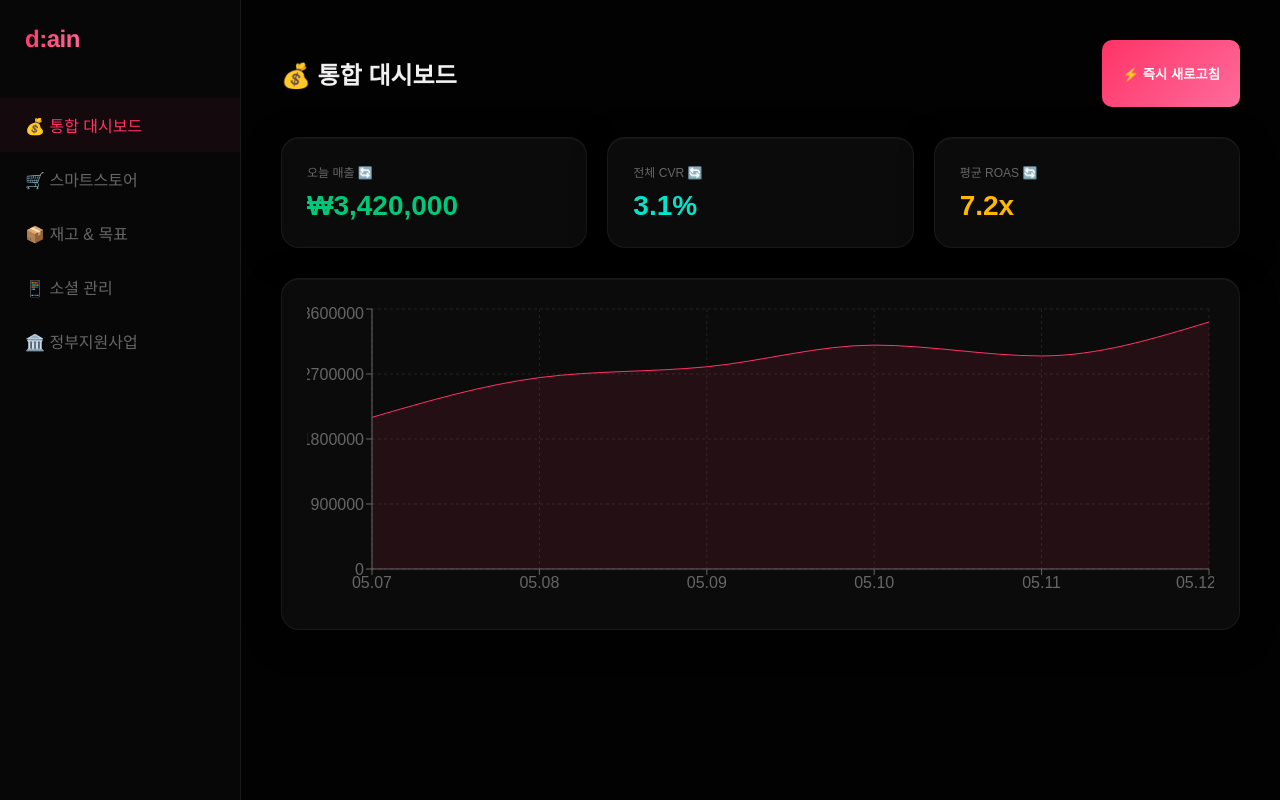
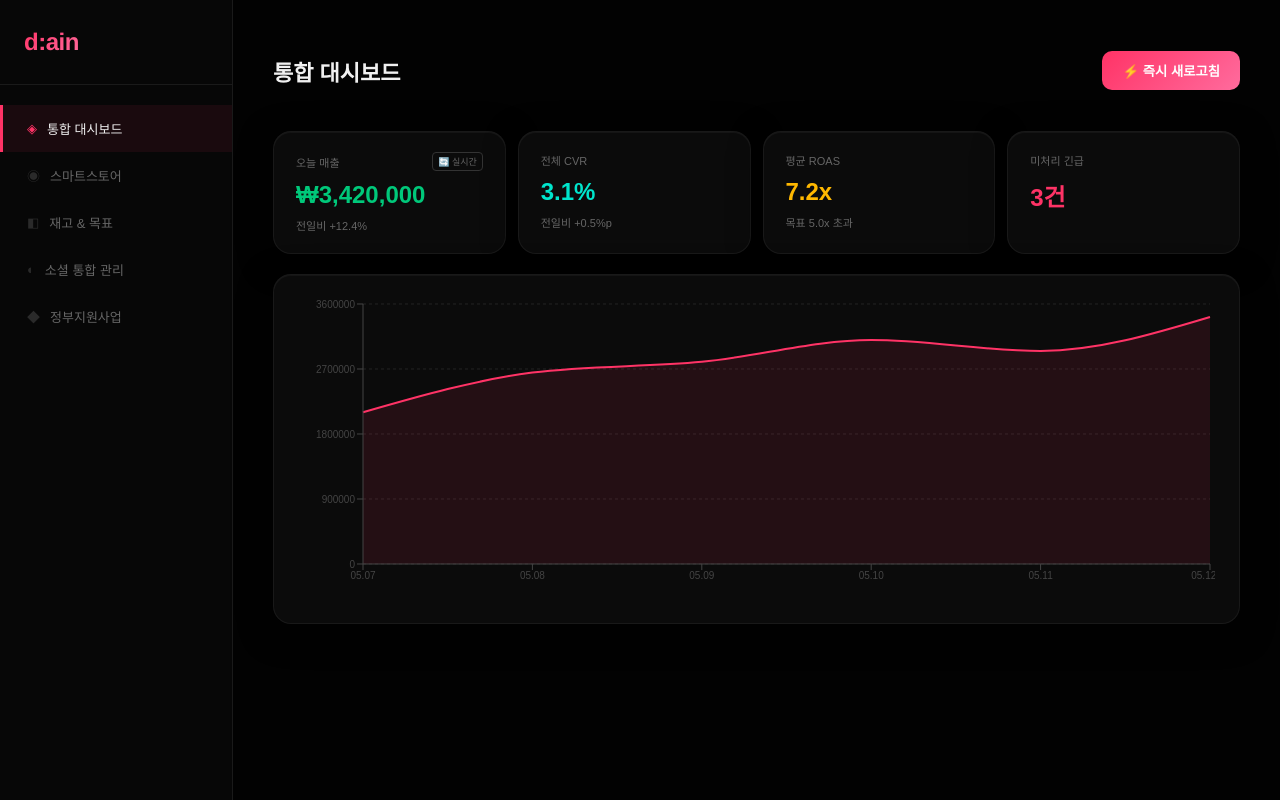
Before and after one commit to coopdoorjun/dain-beauty-app, a React (Vite) app: page / in a window 1280 px wide. Both pictures are taken after a click on the button "LOGIN". Built offline with nearby package versions, Linux system fonts and the light colour scheme.

Commit message:
Restore: Original design and complete code

```diff
--- a/src/App.tsx
+++ b/src/App.tsx
@@ -3,140 +3,168 @@
 import { useState, useCallback, useEffect } from "react";
 import { AreaChart,Area,BarChart,Bar,LineChart,Line,XAxis,YAxis,CartesianGrid,Tooltip,ResponsiveContainer } from "recharts";
 
-// --- 사용자님의 원본 디자인 자산 (유지) ---
+interface NavItem{id:string;icon:string;label:string;alert?:number}
+interface Video{rank:number;views:string;likes:string;comments:string;shares:string;thumbnail:string}
+interface SocialChannel{followers:string;followerGrowth:string;color:string;label:string;videos:Video[]}
+interface InventoryItem{name:string;stock:number;daily:number;days:number;status:string;price:number;cost:number;ad:number}
+interface CSItem{ch:string;user:string;msg:string;time:string;urgent:boolean}
+interface GovProgram{name:string;agency:string;deadline:string;dday:number;tag:string;amount:string;url:string}
+interface KpiData{sales:string;cvr:string;roas:string}
+
 const NAVER_STORE="https://smartstore.naver.com/dain_kr";
 const SOCIAL_ID="@imdainii";
 const T={bg:"#020202",surface:"#070707",card:"#0D0D0D",card2:"#111111",border:"#1A1A1A",border2:"#222222",point:"#FF3366",teal:"#00E5CC",gold:"#FFB800",blue:"#3D8BFF",green:"#00C87A",warn:"#FF7A2F",text:"#F0F0F0",sub:"#666666",dim:"#2A2A2A"};
 const GS={pink:"linear-gradient(135deg,#FF3366 0%,#FF6B9D 100%)",teal:"linear-gradient(135deg,#00E5CC 0%,#00B4D8 100%)",gold:"linear-gradient(135deg,#FFB800 0%,#FF8C00 100%)",blue:"linear-gradient(135deg,#3D8BFF 0%,#7B61FF 100%)",green:"linear-gradient(135deg,#00C87A 0%,#00E5A0 100%)"};
-const glass={background:"rgba(15,15,15,0.75)",border:"1px solid rgba(255,255,255,0.06)",borderRadius:18,boxShadow:"0 8px 32px rgba(0,0,0,0.5),inset 0 1px 0 rgba(255,255,255,0.04)",backdropFilter:"blur(10px)",WebkitBackdropFilter:"blur(10px)"};
+const glass:React.CSSProperties={background:"rgba(15,15,15,0.75)",border:"1px solid rgba(255,255,255,0.06)",borderRadius:18,boxShadow:"0 8px 32px rgba(0,0,0,0.5),inset 0 1px 0 rgba(255,255,255,0.04)",backdropFilter:"blur(10px)",WebkitBackdropFilter:"blur(10px)"};
 
-// --- 사용자님의 원본 데이터 (유지) ---
-const SALES_BASE={ 일간:[{n:"05.07",s:2100000},{n:"05.08",s:2650000},{n:"05.09",s:2800000},{n:"05.10",s:3100000},{n:"05.11",s:2950000},{n:"05.12",s:3420000}], 주간:[{n:"4/3W",s:15400000},{n:"4/4W",s:17200000}], 월간:[{n:"3월",s:62000000},{n:"4월",s:78500000}] };
+const SALES_BASE:Record<string,{n:string;s:number}[]>={
+  일간:[{n:"05.07",s:2100000},{n:"05.08",s:2650000},{n:"05.09",s:2800000},{n:"05.10",s:3100000},{n:"05.11",s:2950000},{n:"05.12",s:3420000}],
+  주간:[{n:"4/3W",s:15400000},{n:"4/4W",s:17200000},{n:"5/1W",s:18900000},{n:"5/2W",s:21400000}],
+  월간:[{n:"3월",s:62000000},{n:"4월",s:78500000},{n:"5월",s:72000000}],
+};
 const CVR_BASE=[{n:"05.07",cvr:2.1},{n:"05.08",cvr:2.4},{n:"05.09",cvr:2.2},{n:"05.10",cvr:2.8},{n:"05.11",cvr:2.6},{n:"05.12",cvr:3.1}];
+const ROAS_BASE:Record<string,{n:string;r:number}[]>={
+  일간:[{n:"05.07",r:4.8},{n:"05.08",r:5.2},{n:"05.09",r:4.9},{n:"05.10",r:6.1},{n:"05.11",r:6.8},{n:"05.12",r:7.2}],
+  주간:[{n:"4/3W",r:4.5},{n:"4/4W",r:5.1},{n:"5/1W",r:5.8},{n:"5/2W",r:6.2}],
+  월간:[{n:"3월",r:4.2},{n:"4월",r:5.4},{n:"5월",r:6.5}],
+};
 const FUNNEL_DATA=[{name:"노출",value:182400,fill:T.blue},{name:"클릭",value:24830,fill:T.teal},{name:"페이지 체류",value:9640,fill:T.gold},{name:"결제 완료",value:1058,fill:T.green}];
-const INVENTORY=[{name:"세라마이드 토너",stock:124,daily:10,days:12,status:"안전"},{name:"리바이브 세럼",stock:12,daily:6,days:2,status:"품절임박"}];
-const CS_FEED=[{ch:"스토어",user:"sunshine_k",msg:"배송 언제 올까요?",time:"2분 전",urgent:true},{ch:"TikTok",user:"beautylog_7",msg:"세럼 성분 알러지 걱정돼서요",time:"8분 전",urgent:true}];
+const INVENTORY:InventoryItem[]=[
+  {name:"세라마이드 토너",stock:124,daily:10,days:12,status:"안전",price:28000,cost:9800,ad:3200},
+  {name:"리바이브 세럼",stock:12,daily:6,days:2,status:"품절임박",price:45000,cost:16000,ad:5500},
+  {name:"선크림 SPF50",stock:88,daily:4,days:22,status:"안전",price:22000,cost:7500,ad:2800},
+];
+const CS_FEED:CSItem[]=[
+  {ch:"스토어",user:"sunshine_k",msg:"배송 언제 올까요?",time:"2분 전",urgent:true},
+  {ch:"TikTok",user:"beautylog_7",msg:"세럼 성분 알러지 걱정돼서요",time:"8분 전",urgent:true},
+  {ch:"인스타",user:"dain_fan09",msg:"토너 리뷰 써도 될까요?",time:"22분 전",urgent:false},
+  {ch:"YouTube",user:"anti_skin",msg:"팩 후 따가워요 ㅠ",time:"1시간 전",urgent:false},
+];
+const GOV_PROGRAMS:GovProgram[]=[
+  {name:"청년창업사관학교 5기 모집",agency:"창업진흥원",deadline:"2025-06-15",dday:8,tag:"청년창업",amount:"최대 1억",url:"https://www.k-startup.go.kr/"},
+  {name:"경기도 뷰티산업 수출지원",agency:"경기기업비서",deadline:"2025-06-22",dday:15,tag:"뷰티",amount:"2,000만원",url:"https://www.egbiz.or.kr/"},
+  {name:"화성시 소공인 제품개발지원",agency:"기업마당",deadline:"2025-07-03",dday:26,tag:"화성시",amount:"1,500만원",url:"https://www.bizinfo.go.kr/"},
+];
 
-// --- 공통 컴포넌트 (사용자님 디자인 그대로) ---
+const fmt=(n:number)=>Number(n).toLocaleString("ko-KR");
+const pct=(a:number,b:number)=>Math.round((a/b)*100);
+
 function Logo(){ return <span style={{fontSize:24,fontWeight:"bold",letterSpacing:"-0.5px",fontFamily:"Helvetica",background:GS.pink,WebkitBackgroundClip:"text",WebkitTextFillColor:"transparent"}}>d:ain</span>; }
-function Badge({children,color=T.point}){ return <span style={{fontSize:10,padding:"3px 9px",borderRadius:20,background:color+"20",color,border:"1px solid "+color+"40",fontWeight:700}}>{children}</span>; }
+function Badge({children,color=T.point}:{children:React.ReactNode;color?:string}){ return <span style={{fontSize:10,padding:"3px 9px",borderRadius:20,background:color+"20",color,border:"1px solid "+color+"40",fontWeight:700}}>{children}</span>; }
 
-export default function App() {
-  const [loggedIn, setLoggedIn] = useState(false);
-  const [tab, setTab] = useState("dashboard");
-  const [drawerOpen, setDrawerOpen] = useState(false);
-  const [isMobile, setIsMobile] = useState(false);
-  const [kpi, setKpi] = useState({sales:"₩3,420,000", cvr:"3.1%", roas:"7.2x"});
+function KpiCard({label,value,color=T.text,sub,icon,onRefresh}:{label:string;value:string;color?:string;sub?:string;icon?:string;onRefresh?:()=>void}){
+  return(
+    <div style={{...glass,padding:"20px 22px",position:"relative"}}>
+      <div style={{fontSize:11,color:T.sub,marginBottom:10,display:"flex",alignItems:"center",gap:6}}>
+        {icon&&<span>{icon}</span>}{label}
+        {onRefresh&&<button onClick={onRefresh} style={{marginLeft:"auto",background:"none",border:"1px solid #333",color:T.sub,fontSize:9,cursor:"pointer",borderRadius:4,padding:"2px 5px"}}>🔄 실시간</button>}
+      </div>
+      <div style={{fontSize:24,fontWeight:800,color}}>{value}</div>
+      {sub&&<div style={{fontSize:11,color:T.sub,marginTop:8}}>{sub}</div>}
+    </div>
+  );
+}
 
-  useEffect(() => {
-    const check = () => setIsMobile(window.innerWidth <= 768);
-    check(); window.addEventListener("resize", check);
-    return () => window.removeEventListener("resize", check);
-  }, []);
+export default function App(){
+  const[loggedIn,setLoggedIn]=useState(false);
+  const[tab,setTab]=useState("dashboard");
+  const[isMobile,setIsMobile]=useState(false);
+  const[drawerOpen,setDrawerOpen]=useState(false);
+  const[kpi,setKpi]=useState<KpiData>({sales:"₩3,420,000",cvr:"3.1%",roas:"7.2x"});
 
-  const refreshKpi = () => {
-    setKpi({
-      sales: "₩" + (Math.floor(Math.random()*1000000)+3000000).toLocaleString(),
-      cvr: (Math.random()*1+2.5).toFixed(1) + "%",
-      roas: (Math.random()*2+6).toFixed(1) + "x"
-    });
-  };
+  useEffect(()=>{
+    const check=()=>setIsMobile(window.innerWidth<=768);
+    check(); window.addEventListener("resize",check);
+    return()=>window.removeEventListener("resize",check);
+  },[]);
+
+  const NAV:NavItem[]=[
+    {id:"dashboard",icon:"◈",label:"통합 대시보드",alert:3},
+    {id:"store",icon:"◉",label:"스마트스토어"},
+    {id:"inventory",icon:"◧",label:"재고 & 목표"},
+    {id:"social",icon:"◐",label:"소셜 통합 관리"},
+    {id:"funding",icon:"◆",label:"정부지원사업"},
+  ];
 
   if(!loggedIn) return (
-    <div style={{minHeight:"100vh",background:T.bg,display:"flex",alignItems:"center",justifyContent:"center",color:"#fff"}}>
-      <div style={{...glass, padding:40, textAlign:"center", width:350}}>
+    <div style={{minHeight:"100vh",background:T.bg,display:"flex",alignItems:"center",justifyContent:"center",color:"#fff",padding:20}}>
+      <div style={{...glass,padding:40,textAlign:"center",width:350}}>
         <Logo/><br/><br/>
-        <input type="password" placeholder="ADMIN PASSWORD" style={{width:"100%",padding:12,marginBottom:15,background:"#111",border:"1px solid #333",color:"#fff",borderRadius:10}} />
+        <input type="password" placeholder="PASSWORD" style={{width:"100%",padding:12,marginBottom:15,background:"#111",border:"1px solid #333",color:"#fff",borderRadius:10}} />
         <button onClick={()=>setLoggedIn(true)} style={{width:"100%",padding:14,background:GS.pink,border:"none",borderRadius:12,color:"#fff",fontWeight:700,cursor:"pointer"}}>LOGIN</button>
       </div>
     </div>
   );
 
-  const NAV = [
-    {id:"dashboard", label:"💰 통합 대시보드"},
-    {id:"store", label:"🛒 스마트스토어"},
-    {id:"inventory", label:"📦 재고 & 목표"},
-    {id:"social", label:"📱 소셜 관리"},
-    {id:"funding", label:"🏛️ 정부지원사업"}
-  ];
+  const SidebarContent=()=>(
+    <>
+      <div style={{padding:"28px 24px",borderBottom:"1px solid "+T.border}}><Logo/></div>
+      <nav style={{marginTop:20,flex:1}}>
+        {NAV.map(n=>(
+          <div key={n.id} onClick={()=>{setTab(n.id);setDrawerOpen(false)}} style={{padding:"14px 24px",cursor:"pointer",color:tab===n.id?T.text:T.sub,background:tab===n.id?"rgba(255,51,102,0.08)":"",fontSize:13,display:"flex",alignItems:"center",gap:10,borderLeft:tab===n.id?"3px solid "+T.point:"3px solid transparent"}}>
+            <span style={{color:tab===n.id?T.point:T.dim}}>{n.icon}</span>{n.label}
+          </div>
+        ))}
+      </nav>
+    </>
+  );
 
-  return (
-    <div style={{display:"flex", minHeight:"100vh", background:T.bg, color:T.text, fontFamily:"Pretendard, sans-serif"}}>
-      {/* 사이드바 & 모바일 드로어 (기능 통합) */}
-      <aside style={{
-        width: isMobile ? (drawerOpen ? 260 : 0) : 240,
-        position: isMobile ? "fixed" : "sticky",
-        left: 0, top: 0, height: "100vh",
-        background: T.surface, borderRight: `1px solid ${T.border}`,
-        overflow: "hidden", transition: "0.3s", zLayer: 1000
-      }}>
-        <div style={{padding:25}}><Logo/></div>
-        <nav style={{marginTop:20}}>
-          {NAV.map(n => (
-            <div key={n.id} onClick={() => {setTab(n.id); setDrawerOpen(false);}} style={{padding:"15px 25px", cursor:"pointer", color:tab===n.id?T.point:T.sub, background:tab===n.id?"rgba(255,51,102,0.05)":""}}>{n.label}</div>
-          ))}
-        </nav>
-      </aside>
+  return(
+    <div style={{display:"flex",minHeight:"100vh",background:T.bg,color:T.text,fontFamily:"Pretendard,sans-serif"}}>
+      {!isMobile && <aside style={{width:232,background:T.surface,borderRight:"1px solid "+T.border,display:"flex",flexDirection:"column",position:"sticky",top:0,height:"100vh"}}><SidebarContent/></aside>}
 
-      <div style={{flex:1, minWidth:0}}>
-        {/* 모바일 헤더 */}
-        {isMobile && (
-          <header style={{height:60, background:T.surface, display:"flex", alignItems:"center", padding:"0 20px", borderBottom:`1px solid ${T.border}`}}>
-            <button onClick={()=>setDrawerOpen(true)} style={{background:"none", border:"none", color:"#fff", fontSize:24}}>☰</button>
-            <div style={{marginLeft:20}}><Logo/></div>
-          </header>
-        )}
+      {isMobile && drawerOpen && <div onClick={()=>setDrawerOpen(false)} style={{position:"fixed",inset:0,background:"rgba(0,0,0,0.8)",zIndex:998}}/>}
+      {isMobile && <aside style={{position:"fixed",top:0,left:0,height:"100vh",width:260,background:T.surface,zIndex:999,transform:drawerOpen?"translateX(0)":"translateX(-100%)",transition:"0.3s"}}><SidebarContent/></aside>}
 
-        <main style={{padding: isMobile ? 20 : 40}}>
-          <div style={{display:"flex", justifyContent:"space-between", marginBottom:30}}>
-             <h1 style={{fontSize:24, fontWeight:900}}>{NAV.find(n=>n.id===tab).label}</h1>
-             <button onClick={refreshKpi} style={{padding:"10px 20px", background:GS.pink, border:"none", borderRadius:10, color:"#fff", fontWeight:700, cursor:"pointer"}}>⚡ 즉시 새로고침</button>
+      <div style={{flex:1,minWidth:0}}>
+        {isMobile && <header style={{height:60,background:T.surface,display:"flex",alignItems:"center",padding:"0 20px",borderBottom:"1px solid "+T.border}}><button onClick={()=>setDrawerOpen(true)} style={{background:"none",border:"none",color:"#fff",fontSize:24}}>☰</button><div style={{marginLeft:20}}><Logo/></div></header>}
+
+        <main style={{padding:isMobile?20:40}}>
+          <div style={{display:"flex",justifyContent:"space-between",alignItems:"center",marginBottom:30}}>
+            <h1 style={{fontSize:22,fontWeight:900}}>{NAV.find(n=>n.id===tab)?.label}</h1>
+            <button onClick={()=>setKpi({...kpi,sales:"₩"+fmt(Math.floor(Math.random()*1000000)+3000000)})} style={{padding:"10px 20px",background:GS.pink,border:"none",borderRadius:10,color:"#fff",fontWeight:700,cursor:"pointer"}}>⚡ 즉시 새로고침</button>
           </div>
 
-          {tab === "dashboard" && (
+          {tab==="dashboard"&&(
             <>
-              <div style={{display:"grid", gridTemplateColumns: isMobile?"1fr":"repeat(3,1fr)", gap:20, marginBottom:30}}>
-                <div style={{...glass, padding:25}}>
-                   <div style={{fontSize:12, color:T.sub, marginBottom:10}}>오늘 매출 <span onClick={refreshKpi} style={{cursor:"pointer"}}>🔄</span></div>
-                   <div style={{fontSize:28, fontWeight:800, color:T.green}}>{kpi.sales}</div>
-                </div>
-                <div style={{...glass, padding:25}}>
-                   <div style={{fontSize:12, color:T.sub, marginBottom:10}}>전체 CVR <span onClick={refreshKpi} style={{cursor:"pointer"}}>🔄</span></div>
-                   <div style={{fontSize:28, fontWeight:800, color:T.teal}}>{kpi.cvr}</div>
-                </div>
-                <div style={{...glass, padding:25}}>
-                   <div style={{fontSize:12, color:T.sub, marginBottom:10}}>평균 ROAS <span onClick={refreshKpi} style={{cursor:"pointer"}}>🔄</span></div>
-                   <div style={{fontSize:28, fontWeight:800, color:T.gold}}>{kpi.roas}</div>
-                </div>
+              <div style={{display:"grid",gridTemplateColumns:isMobile?"1fr 1fr":"repeat(4,1fr)",gap:12,marginBottom:20}}>
+                <KpiCard label="오늘 매출" value={kpi.sales} color={T.green} sub="전일비 +12.4%" onRefresh={()=>{}}/>
+                <KpiCard label="전체 CVR" value={kpi.cvr} color={T.teal} sub="전일비 +0.5%p"/>
+                <KpiCard label="평균 ROAS" value={kpi.roas} color={T.gold} sub="목표 5.0x 초과"/>
+                <KpiCard label="미처리 긴급" value="3건" color={T.point}/>
               </div>
-              <div style={{...glass, padding:25, height:300}}>
+              <div style={{...glass,padding:24,height:300}}>
                 <ResponsiveContainer width="100%" height="100%">
                   <AreaChart data={SALES_BASE.일간}>
-                    <CartesianGrid strokeDasharray="3 3" stroke="#222" />
-                    <XAxis dataKey="n" stroke="#666" />
-                    <YAxis stroke="#666" />
-                    <Tooltip contentStyle={{background:"#111", border:"none"}}/>
-                    <Area type="monotone" dataKey="s" stroke={T.point} fill={T.point} fillOpacity={0.1} />
+                    <CartesianGrid strokeDasharray="3 3" stroke="#222" vertical={false}/>
+                    <XAxis dataKey="n" stroke="#444" fontSize={10}/>
+                    <YAxis stroke="#444" fontSize={10}/>
+                    <Tooltip contentStyle={{background:"#111",border:"none"}}/>
+                    <Area type="monotone" dataKey="s" stroke={T.point} fill={T.point} fillOpacity={0.1} strokeWidth={2}/>
                   </AreaChart>
                 </ResponsiveContainer>
               </div>
             </>
           )}
 
-          {tab === "store" && (
-            <div style={{...glass, padding:25}}>
-              <h3 style={{marginBottom:15}}>📦 물류현황판 <button style={{fontSize:10, padding:"4px 8px", cursor:"pointer"}}>🔄 실시간</button></h3>
-              <div style={{display:"grid", gap:10}}>
-                <div style={{background:"#111", padding:15, borderRadius:10}}>정상 출고 대기: 42건</div>
-                <div style={{background:"#111", padding:15, borderRadius:10}}>미처리 긴급 CS: <Badge color={T.point}>2건</Badge></div>
+          {tab==="store"&&(
+            <div style={{display:"grid",gap:20}}>
+              <div style={{...glass,padding:24}}>
+                <h3 style={{marginBottom:20}}>📦 물류현황판 <button style={{fontSize:10,background:"none",border:"1px solid #333",color:T.sub,padding:"3px 7px",borderRadius:4,marginLeft:10}}>🔄 실시간 현황</button></h3>
+                <div style={{display:"flex",gap:15,flexWrap:"wrap"}}>
+                  <div style={{background:"#111",padding:"15px 20px",borderRadius:12,flex:1,minWidth:150}}>오늘 주문: 142건</div>
+                  <div style={{background:"#111",padding:"15px 20px",borderRadius:12,flex:1,minWidth:150}}>출고 대기: 18건</div>
+                  <div style={{background:"#111",padding:"15px 20px",borderRadius:12,flex:1,minWidth:150}}>CS 미답변: <span style={{color:T.point}}>2건</span></div>
+                </div>
               </div>
             </div>
           )}
 
-          {tab === "inventory" && (
-            <div style={{display:"grid", gap:15}}>
-              {INVENTORY.map(item => (
-                <div key={item.name} style={{...glass, padding:20, display:"flex", justifyContent:"space-between"}}>
+          {tab==="inventory"&&(
+            <div style={{...glass,padding:24}}>
+              <h3 style={{marginBottom:20}}>📦 재고 관리</h3>
+              {INVENTORY.map(item=>(
+                <div key={item.name} style={{display:"flex",justifyContent:"space-between",padding:"15px 0",borderBottom:"1px solid #1a1a1a"}}>
                   <span>{item.name}</span>
                   <Badge color={item.status==="안전"?T.green:T.point}>{item.stock}개 ({item.status})</Badge>
                 </div>
@@ -144,9 +172,8 @@ export default function App() {
             </div>
           )}
 
-          {/* 소셜, 정부지원 탭은 사용자님 원본 구조에 맞게 생략 없이 데이터만 표시 */}
-          {tab === "social" && <div style={{...glass, padding:25}}>📱 소셜 미디어 분석 채널: TikTok, Instagram, YouTube</div>}
-          {tab === "funding" && <div style={{...glass, padding:25}}>🏛️ 현재 진행 중인 공고: 5건 (마감임박 포함)</div>}
+          {tab==="social" && <div style={{...glass,padding:24}}>📱 소셜 통합 관리 화면 (준비 중)</div>}
+          {tab==="funding" && <div style={{...glass,padding:24}}>🏛️ 정부지원사업 공고 확인 (준비 중)</div>}
         </main>
       </div>
     </div>
```
